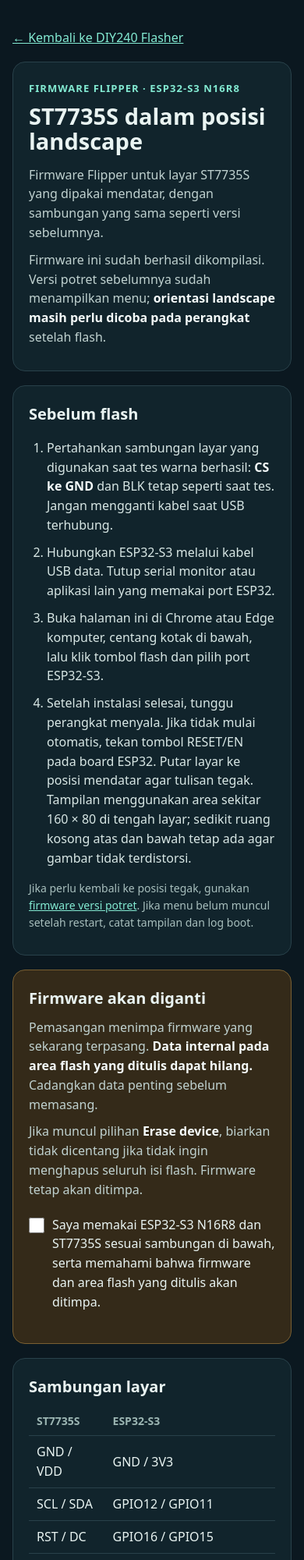
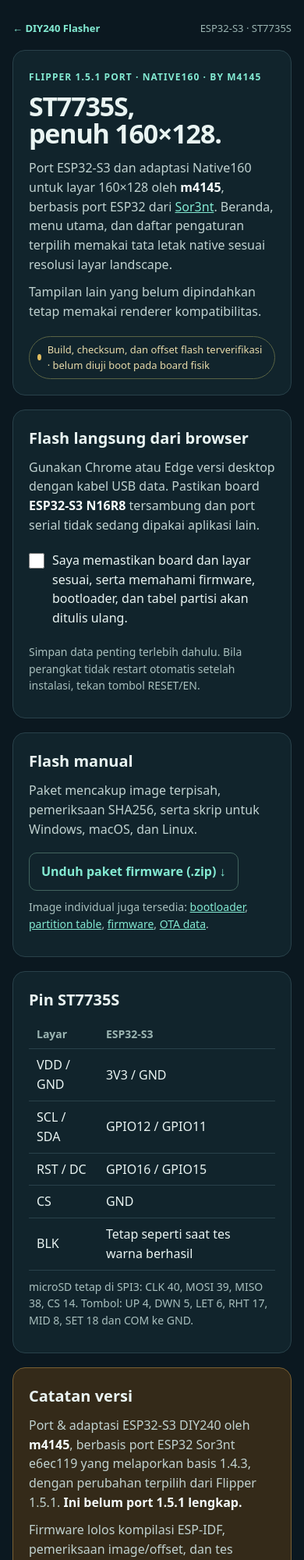
Before and after one commit to gungsss/flipper-esp32s3-diy240, a website: page web/public/flipper-st7735-landscape/index.html in a window 390 px wide. Shown: the top 2000 px of the page at 78% size. Drawn offline with Linux system fonts and the light colour scheme.

Commit message:
build(web): publish Flipper 1.5.1 ESP32 firmware by m4145

```diff
--- a/web/public/flipper-st7735-landscape/index.html
+++ b/web/public/flipper-st7735-landscape/index.html
@@ -1,74 +1,70 @@
 <!doctype html>
 <html lang="id">
 <head>
-  <meta charset="utf-8">
-  <meta name="viewport" content="width=device-width, initial-scale=1">
+<meta charset="utf-8"><meta name="viewport" content="width=device-width,initial-scale=1">
 <meta name="theme-color" content="#0b1820">
-  <title>Flipper ST7735S Landscape | DIY240</title>
+<title>Flipper 1.5.1 port by m4145 | DIY240 Flasher</title>
 <script type="module" src="https://unpkg.com/esp-web-tools@10/dist/web/install-button.js?module"></script>
 <style>
-    * { box-sizing: border-box; }
-    body { margin: 0; background: #0b1820; color: #e9f4f2; font: 16px/1.55 system-ui, sans-serif; }
-    main { width: min(100% - 32px, 720px); margin: 36px auto 56px; }
-    a { color: #83ead2; }
-    .card { margin: 18px 0; padding: clamp(20px, 4vw, 28px); background: #11242c; border: 1px solid #29414a; border-radius: 16px; }
-    .eyebrow { color: #83ead2; font-size: 13px; font-weight: 750; letter-spacing: .08em; text-transform: uppercase; }
-    h1 { margin: 8px 0 14px; font-size: clamp(29px, 6vw, 42px); line-height: 1.12; }
-    h2 { font-size: 20px; margin: 0 0 10px; }
-    p { margin: 10px 0; color: #c0d2d0; }
-    strong { color: #f5fbfa; }
-    ol { padding-left: 23px; color: #d8e7e5; }
-    li { margin: 10px 0; }
-    table { width: 100%; border-collapse: collapse; }
-    th, td { padding: 8px 10px; text-align: left; border-bottom: 1px solid #29414a; }
-    th { color: #9bb5b2; font-size: 14px; }
-    .warning { background: #342a19; border-color: #795f32; }
-    label { display: flex; gap: 10px; align-items: flex-start; margin: 20px 0; }
-    input { width: 20px; height: 20px; flex: 0 0 auto; margin: 3px 0 0; accent-color: #73e4c9; }
-    button { border: 0; border-radius: 10px; background: #79e8cd; padding: 14px 20px; color: #08231c; font-size: 16px; font-weight: 750; cursor: pointer; }
-    [hidden] { display: none !important; }
-    .small { color: #a8bfbd; font-size: 14px; }
+*{box-sizing:border-box}body{margin:0;background:#0b1820;color:#e9f4f2;font:16px/1.55 system-ui,sans-serif}
+main{width:min(100% - 32px,760px);margin:26px auto 56px}a{color:#83ead2}
+nav{display:flex;justify-content:space-between;gap:16px;color:#9bb5b2;font-size:13px}nav a{text-decoration:none;font-weight:700}
+.card{margin:18px 0;padding:clamp(20px,4vw,30px);background:#11242c;border:1px solid #29414a;border-radius:16px}
+.eyebrow{color:#83ead2;font-size:12px;font-weight:750;letter-spacing:.09em;text-transform:uppercase}
+h1{margin:9px 0 14px;font-size:clamp(34px,8vw,54px);line-height:1.03;letter-spacing:-.035em}
+h2{font-size:20px;margin:0 0 10px}p{margin:10px 0;color:#c0d2d0}strong{color:#f5fbfa}
+.tag{display:inline-flex;gap:8px;align-items:center;margin-top:10px;padding:6px 10px;border:1px solid #596344;border-radius:999px;color:#e7daa9;font-size:13px}
+.dot{width:8px;height:8px;border-radius:50%;background:#e1bd60}
+table{width:100%;border-collapse:collapse}th,td{padding:8px 10px;text-align:left;border-bottom:1px solid #29414a}th{color:#9bb5b2;font-size:14px}
+.warning{background:#342a19;border-color:#795f32}label{display:flex;gap:10px;align-items:flex-start;margin:20px 0}
+input{width:20px;height:20px;flex:0 0 auto;margin:3px 0 0;accent-color:#73e4c9}
+button{border:0;border-radius:10px;background:#79e8cd;padding:14px 20px;color:#08231c;font-size:16px;font-weight:750;cursor:pointer}
+[hidden]{display:none!important}.small{color:#a8bfbd;font-size:14px}.download{display:inline-block;margin-top:8px;padding:11px 15px;border:1px solid #42645e;border-radius:10px;text-decoration:none;font-weight:700}
+code{display:block;overflow-wrap:anywhere;padding:10px 12px;border-radius:8px;background:#09171d;color:#c5d9d5;font-size:13px}
 </style>
 </head>
 <body>
 <main>
-  <a href="/">&larr; Kembali ke DIY240 Flasher</a>
+<nav><a href="/">← DIY240 Flasher</a><span>ESP32-S3 · ST7735S</span></nav>
 <section class="card">
-    <span class="eyebrow">Firmware Flipper · ESP32-S3 N16R8</span>
-    <h1>ST7735S dalam posisi landscape</h1>
-    <p>Firmware Flipper untuk layar ST7735S yang dipakai mendatar, dengan sambungan yang sama seperti versi sebelumnya.</p>
-    <p>Firmware ini sudah berhasil dikompilasi. Versi potret sebelumnya sudah menampilkan menu; <strong>orientasi landscape masih perlu dicoba pada perangkat</strong> setelah flash.</p>
+<span class="eyebrow">Flipper 1.5.1 port · Native160 · by m4145</span>
+<h1>ST7735S,<br>penuh 160×128.</h1>
+<p>Port ESP32-S3 dan adaptasi Native160 untuk layar 160×128 oleh <strong>m4145</strong>, berbasis port ESP32 dari <a href="https://github.com/Sor3nt/Flipper-Zero-ESP32-Port">Sor3nt</a>. Beranda, menu utama, dan daftar pengaturan terpilih memakai tata letak native sesuai resolusi layar landscape.</p><p>Tampilan lain yang belum dipindahkan tetap memakai renderer kompatibilitas.</p>
+<span class="tag"><span class="dot"></span> Build, checksum, dan offset flash terverifikasi · belum diuji boot pada board fisik</span>
 </section>
 <section class="card">
-    <h2>Sebelum flash</h2>
-    <ol>
-      <li>Pertahankan sambungan layar yang digunakan saat tes warna berhasil: <strong>CS ke GND</strong> dan BLK tetap seperti saat tes. Jangan mengganti kabel saat USB terhubung.</li>
-      <li>Hubungkan ESP32-S3 melalui kabel USB data. Tutup serial monitor atau aplikasi lain yang memakai port ESP32.</li>
-      <li>Buka halaman ini di Chrome atau Edge komputer, centang kotak di bawah, lalu klik tombol flash dan pilih port ESP32-S3.</li>
-      <li>Setelah instalasi selesai, tunggu perangkat menyala. Jika tidak mulai otomatis, tekan tombol RESET/EN pada board ESP32. Putar layar ke posisi mendatar agar tulisan tegak. Tampilan menggunakan area sekitar 160 × 80 di tengah layar; sedikit ruang kosong atas dan bawah tetap ada agar gambar tidak terdistorsi.</li>
-    </ol>
-    <p class="small">Jika perlu kembali ke posisi tegak, gunakan <a href="/flipper-st7735/">firmware versi potret</a>. Jika menu belum muncul setelah restart, catat tampilan dan log boot.</p>
+<h2>Flash langsung dari browser</h2>
+<p>Gunakan Chrome atau Edge versi desktop dengan kabel USB data. Pastikan board <strong>ESP32-S3 N16R8</strong> tersambung dan port serial tidak sedang dipakai aplikasi lain.</p>
+<label><input id="confirm" type="checkbox"><span>Saya memastikan board dan layar sesuai, serta memahami firmware, bootloader, dan tabel partisi akan ditulis ulang.</span></label>
+<esp-web-install-button id="install" manifest="./manifest.json" hidden>
+<button slot="activate">Hubungkan dan flash Native160</button>
+<span slot="unsupported">Gunakan Chrome atau Edge desktop yang mendukung Web Serial.</span>
+<span slot="not-allowed">Buka halaman ini melalui HTTPS.</span>
+</esp-web-install-button>
+<p class="small">Simpan data penting terlebih dahulu. Bila perangkat tidak restart otomatis setelah instalasi, tekan tombol RESET/EN.</p>
+</section>
+<section class="card">
+<h2>Flash manual</h2>
+<p>Paket mencakup image terpisah, pemeriksaan SHA256, serta skrip untuk Windows, macOS, dan Linux.</p>
+<a class="download" href="./ESP32S3_ST7735S_Native160_151_Compatibility_Preview_FLASH_READY.zip" download>Unduh paket firmware (.zip) ↓</a>
+<p class="small">Image individual juga tersedia: <a href="./firmware/bootloader.bin" download>bootloader</a>, <a href="./firmware/partition-table.bin" download>partition table</a>, <a href="./firmware/furi_esp32.bin" download>firmware</a>, <a href="./firmware/ota_data_initial.bin" download>OTA data</a>.</p>
+</section>
+<section class="card">
+<h2>Pin ST7735S</h2>
+<table><thead><tr><th>Layar</th><th>ESP32-S3</th></tr></thead><tbody>
+<tr><td>VDD / GND</td><td>3V3 / GND</td></tr><tr><td>SCL / SDA</td><td>GPIO12 / GPIO11</td></tr>
+<tr><td>RST / DC</td><td>GPIO16 / GPIO15</td></tr><tr><td>CS</td><td>GND</td></tr>
+<tr><td>BLK</td><td>Tetap seperti saat tes warna berhasil</td></tr>
+</tbody></table>
+<p class="small">microSD tetap di SPI3: CLK 40, MOSI 39, MISO 38, CS 14. Tombol: UP 4, DWN 5, LET 6, RHT 17, MID 8, SET 18 dan COM ke GND.</p>
 </section>
 <section class="card warning">
-    <h2>Firmware akan diganti</h2>
-    <p>Pemasangan menimpa firmware yang sekarang terpasang. <strong>Data internal pada area flash yang ditulis dapat hilang.</strong> Cadangkan data penting sebelum memasang.</p>
-    <p>Jika muncul pilihan <strong>Erase device</strong>, biarkan tidak dicentang jika tidak ingin menghapus seluruh isi flash. Firmware tetap akan ditimpa.</p>
-    <label><input id="confirm" type="checkbox"><span>Saya memakai ESP32-S3 N16R8 dan ST7735S sesuai sambungan di bawah, serta memahami bahwa firmware dan area flash yang ditulis akan ditimpa.</span></label>
-    <esp-web-install-button id="install" manifest="./manifest.json" hidden><button slot="activate">Hubungkan dan flash landscape</button><span slot="unsupported">Gunakan Chrome atau Edge pada komputer yang mendukung Web Serial.</span><span slot="not-allowed">Buka halaman ini melalui HTTPS.</span></esp-web-install-button>
-  </section>
-  <section class="card">
-    <h2>Sambungan layar</h2>
-    <table><thead><tr><th>ST7735S</th><th>ESP32-S3</th></tr></thead><tbody>
-      <tr><td>GND / VDD</td><td>GND / 3V3</td></tr>
-      <tr><td>SCL / SDA</td><td>GPIO12 / GPIO11</td></tr>
-      <tr><td>RST / DC</td><td>GPIO16 / GPIO15</td></tr>
-      <tr><td>CS</td><td>GND</td></tr>
-      <tr><td>BLK</td><td>Seperti saat tes warna berhasil</td></tr>
-    </tbody></table>
-    <p class="small">CS ke GND berlaku untuk konfigurasi layar pada SPI2 ini. Layar lain tidak boleh dipasang bersamaan pada bus tersebut.</p>
-    <p class="small">microSD: CLK 40, MOSI 39, MISO 38, CS 14. Tombol: UP 4, DWN 5, LET 6, RHT 17, MID 8, SET 18 dan COM ke GND. microSD dan tombol tidak perlu diubah untuk rotasi layar.</p>
+<h2>Catatan versi</h2>
+<p>Port &amp; adaptasi ESP32-S3 DIY240 oleh <strong>m4145</strong>, berbasis port ESP32 Sor3nt e6ec119 yang melaporkan basis 1.4.3, dengan perubahan terpilih dari Flipper 1.5.1. <strong>Ini belum port 1.5.1 lengkap.</strong></p>
+<p>Firmware lolos kompilasi ESP-IDF, pemeriksaan image/offset, dan tes render di host. Orientasi, tombol, microSD, dan boot tetap perlu dicoba pada board.</p>
+<p class="small"><a href="/flipper-st7735/">Buka firmware ST7735S portrait</a> · <a href="https://github.com/gungsss/flipper-esp32s3-diy240/tree/work/esp32s3-basic-151-preview" target="_blank" rel="noopener noreferrer">Source dan build CI</a></p>
 </section>
 </main>
-<script>document.getElementById('confirm').addEventListener('change', e => { document.getElementById('install').hidden = !e.target.checked; });</script>
+<script>document.getElementById('confirm').addEventListener('change',e=>{document.getElementById('install').hidden=!e.target.checked;});</script>
 </body>
 </html>
```
Also changed, not shown: web/public/flipper-st7735-landscape/build-info.json (+22 -10 lines), web/public/flipper-st7735-landscape/release.json (added, +38 -0 lines), web/public/flipper-st7735-landscape/manifest.json, 3 other files. Lines whose indentation alone changed are shown as unchanged.
